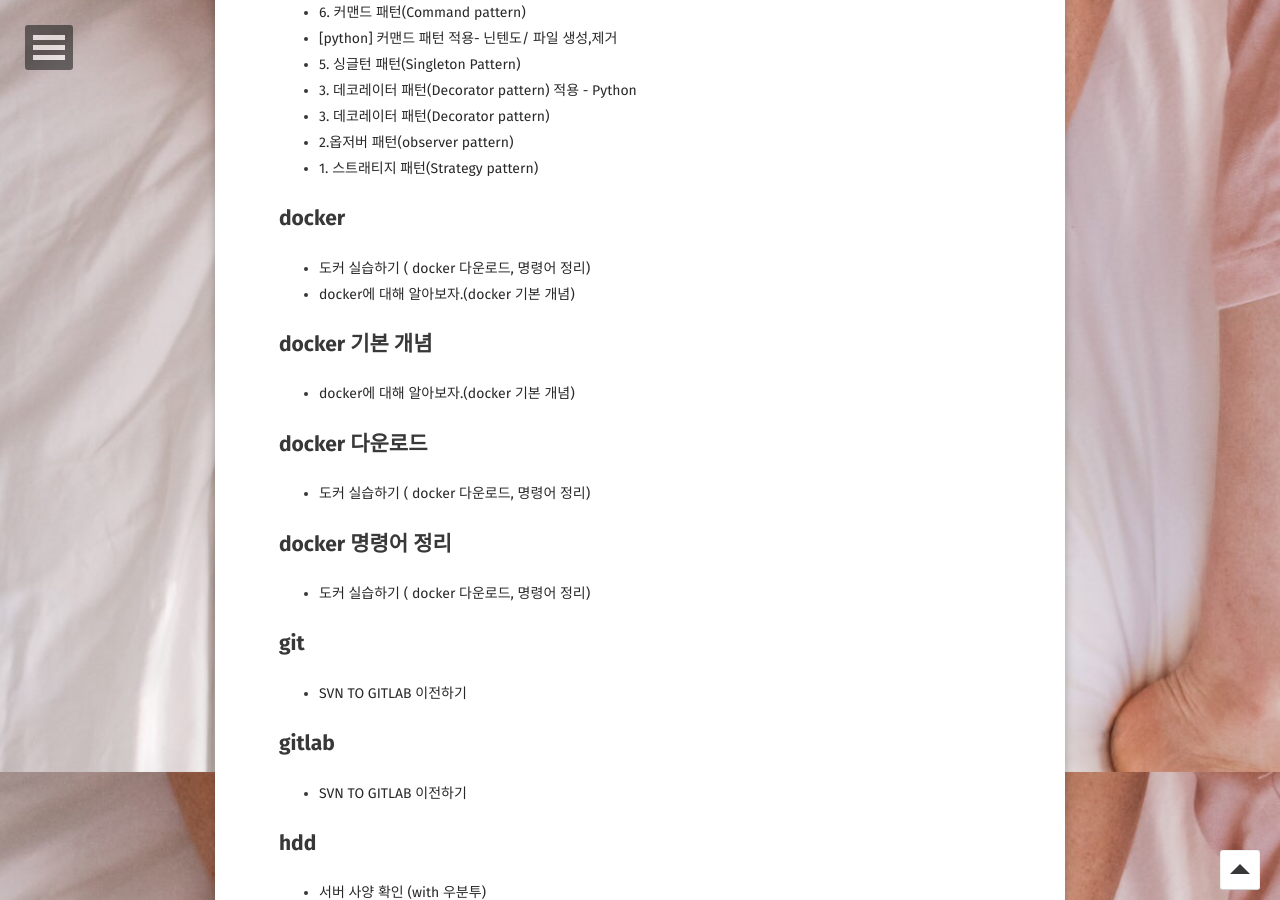
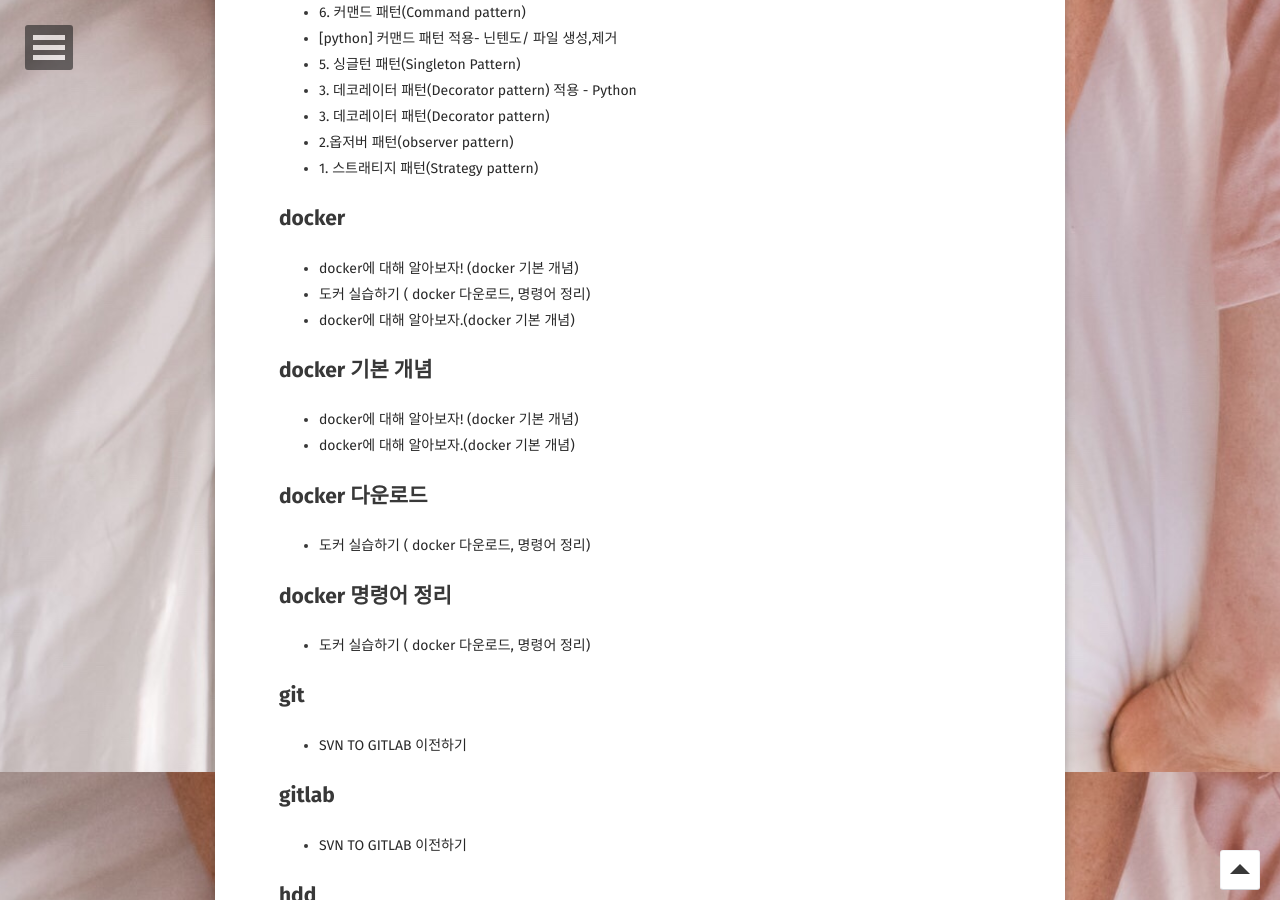
Before and after one commit to JUNGEEYOU/JUNGEEYOU.github.io, a Jekyll site: the page built from tags/index.html, in a window 1280 px wide and 900 px high, scrolled down 4628 px. Built offline with Jekyll 4.4.1, drawn with Linux system fonts in a browser that asks for light colours; some web fonts are replaced; comment, search, counter and statistics services are not loaded; some of the changed lines change nothing that is shown; some of the changed text lies outside the part shown.

Commit message:
docker 기본 등록

```diff
--- a/_posts/2020-01-25-docker-basic-1-post.md
+++ b/_posts/2020-01-25-docker-basic-1-post.md
@@ -5,7 +5,6 @@ date: 2020-01-25
 excerpt: ""
 tags: [docker , docker 기본 개념 ]
 comments: true
-docker: true
 ---
 # 👀 목차
 
--- a/_posts/2020-01-26-docker-basic-2-post.md
+++ b/_posts/2020-01-26-docker-basic-2-post.md
@@ -5,7 +5,6 @@ date: 2020-01-26
 excerpt: ""
 tags: [docker , docker 다운로드 , docker 명령어 정리 ]
 comments: true
-docker: true
 ---
 
 # 👀 목차
--- /dev/null
+++ b/_posts/2020-03-15-docker-1-post.md
@@ -0,0 +1,174 @@
+---
+layout: post
+title: "docker에 대해 알아보자! (docker 기본 개념)"
+date: 2020-03-15
+excerpt: ""
+tags: [docker , docker 기본 개념 ]
+comments: true
+docker : true
+feature: /assets/img/docker/basic_1/Moby-logo.png
+image: /assets/img/docker/basic_1/Moby-logo.png
+---
+
+# docker에 대해 알아보자!
+
+> 도커를 사용은 했지만 기본 지식이 부족한 것 같아 기초부터 탄탄히 하려고 한다. 그럼 예전부터 계속 핫한🔥 도커에 대해 알아보자.
+
+# 💡 목차
+
+> 이번 시간에 학습할 부분은 아래와 같다.  전체적으로 무엇을 배울지 미리 확인하고 가자.
+
+1.  **도커(docker)란?**
+    - 도커의 기본 개념을 이해 합니다.
+2. **가상 머신과 도커**
+    - 도커를 이해하기 위해 비슷한 개념인 가상머신과 비교하여 이해해 봅시다.
+3. **도커를 사용하는 이유**
+    - 도커를 왜 사용하는지 알아 봅시다.
+4. **도커 이미지와 컨테이너 이해**
+    - 도커의 핵심 개념으로 이미지와 컨테이너가 무엇인지 알아 봅시다.
+5. **도커 아키택처**
+    - 도커 전체적인 아키텍처를 살펴 봅시다.
+
+---
+
+# 1. 도커(docker)란?
+
+> 아래의 도커 로고를 보며 도커 의미를 알아보자. 로고의 의미를 확인 하면 핵심 개념이 들어 있음을 확인할 수 있습니다.
+
+![docker/Untitled.png](/assets/img/docker/basic_1/Untitled.png)
+
+도커 로그를 통해 보는  도커의 의미
+
+- 도커란 리눅스 컨테이너를 기반으로 합니다. 이는  특정한 프로그램의 배포 및  관리를 단순하게 해주는 유용한 오픈소스 프로젝트 입니다.
+- 도커는 가상머신의 개념과 유사하지만, 차이점이 존재합니다.
+    - 도커와 유사한 가상머신과 비교하며 도커에 대해 알아봅시다.
+
+---
+
+# 2.  도커 컨테이너 vs 가상머신
+
+> 도커 컨테이너 개념을 쉽게 이해하기 위해 차이점을 알아보자.
+
+### 🔹  가상 머신
+
+- **OS 가상화**
+    - 가상 머신에는 항상 아래 그림과 같이 Guest OS 가 필요
+    - 이미지에는 OS가 포함되어 이미지 용량이 큼
+    - 결과적으로 가상머신 이미지로 배포하기에 어려움이 존재
+
+![docker/Untitled%201.png](/assets/img/docker/basic_1/Untitled%201.png)
+
+### 🔹  도커 컨테이너
+
+- **프로세스 격리 방식**
+    - 한 서버에 여러 개의 컨테이너를 실행하며, 서로 영향을 미치지 않고, 독립적으로 실행 가능
+- **vm과 달리 guest OS 설치 필요 없음**
+    - 자원을 host os와 공유하여 용량이 낮음
+    - Host OS와 컨테이너의 차이만 패키징하여 저장( Host OS와 컨터이너 간 공유)
+    - 결과적으로 vm과 다르게 배포하기에 수월
+
+![docker/Untitled%202.png](/assets/img/docker/basic_1/Untitled%202.png)
+
+---
+
+# 3. 도커를 사용하는 이유
+
+## 📌 개발과 배포가 편리해 진다.
+
+- **기존 배포 방식**
+    - 운영 환경에 배포를 하려면, 해당 os 및 버전에 맞춰 개발 환경을 세팅 해야합니다. os가 조금이라도 달라지면, 세팅 방식이 바뀌게 됩니다. 이런 점에서 개발 세팅과 배포는 너무 어려움이 많아집니다.
+- **도커를 사용하게 되면?**
+    - 도커를 사용하여 운영환경에 배포하려고 하면, 해당 컨테이너를 도커 이미지 라는 일종의 패키지로 만들어 운영 서버에 전달하기만 하면 됩니다. 따라서 운영 서버에 새롭게 패키지나 각종 라이브러리 설치 등으로 인한 의존성을 걱정할 필요가 없습니다.
+    - 이것이 가능한 이유는 이전에 설명한 가상머신의 이미지와 달리 이미지 크기가 작기 때문입니다. 또한, 중복되는 레이어는 재사용하여 배포 속도가 빨라집니다.
+
+## 📌 독립성과 확장성이 높아진다.
+
+> 해당 내용을 설명하기 전에 모놀리스 구조와 마이크로 서비스 구조를 이해하고, 왜 도커를 사용하는지 알아봅시다.
+
+### 🔹  모놀리스 구조
+
+- 아래의 그림과 같이 모든 기능이 하나의 프로그램에서 구동되는 방식입니다.
+- 서비스가 복잡&거대 해질 수록 확장하기 어렵다는 단점이 있습니다.
+
+![docker/Untitled%203.png](/assets/img/docker/basic_1/Untitled%203.png)
+
+모놀리스 구조
+
+### 🔹 마이크로서비스 구조
+
+- 아래의 그림과 같이 여러 모듈이 독립된 형태입니다.
+- 독립되기 때문에 **각 기능은 언어에 종속되지 않고, 변화에 빠른 대처가 가능**합니다.
+- 컨테이너는 쉽게 생성이 가능하며, 각 컨테이너가 독립된 환경을 제공합니다. 따라서 마이크로 구조에서 가장 많이 사용됩니다.
+    - 아래 그림을 서비스한다고 해 봅시다.  DB 컨테이너와 웹 서버 컨테이너로 분리할 수 있습니다. 웹 서버에 부하 발생 시, 컨테이너를 늘려 확장이 가능합니다. 또한, 웹과 DB를 컨테이너로 독립된 형태로 구성할 수 있습니다.
+
+![docker/Untitled%204.png](/assets/img/docker/basic_1/Untitled%204.png)
+
+마이크로서비스 구조
+
+---
+
+# 4. 도커 이미지와 컨테이너 이해
+
+> 도커에서 사용하는 기본 단위는 이미지와 컨테이너 입니다. 이는 도커의 핵심 개념입니다.
+
+![docker/Untitled%205.png](/assets/img/docker/basic_1/Untitled%205.png)
+
+### 🔹  도커 이미지
+
+> 이미지는 위와 같이  1 ) 베이스 이미지와 2) 도커파일(Dockerfile)로 생성된 이미지가 존재한다. 1) 베이스 이미지는 Ubuntu, centos, nginx, mongodb 등이 존재합니다. 이는 상위 이미지를 가지고 있지 않습니다.  2)  도커파일로 생성하는 이미지는 커스터마이징을 하기 위해 사용됩니다. 예를 들어 우분투 + nginx 이미지를 만들고 싶을 때 사용됩니다.
+
+- **도커 컨테이너를 실행하기 위해 필요한 설정 템플릿**
+    - 이미지는 도커 컨테이너를 생성하기 위해 필요합니다.
+    - 가상머신을 생성할 때 사용하는 iso 파일과 비슷한 개념입니다.
+- **레이어 방식(여러 개의 계층 구조)**
+    - 수정과 추가되는 부분은 레이어를 추가하는 방식입니다.
+- **커스터마이징 가능**
+    - 이미지는 커스터마이징이 가능하며, 그러기 위해서는 Dockerfile를 작성하면 됩니다.
+    - 작성한 이미지는 docker hub([https://hub.docker.com](https://hub.docker.com/))에 등록하거나 docker register를 만들어 저장할 수 있습니다.
+
+### 🔹  도커 컨테이너
+
+- **이미지를 실행(run)한 상태**
+    - 위 그림과 같이 실행을 하면 컨테이너가 생성된다.
+- **다른 컨테이너들과 독립적 존재**
+    - 한 서버에 여러 컨테이너들은 서로 영향을 주지 않으며, 호스트에도 영향을 주지 않습니다.
+- **데이터 영구적 보관 x**
+    - 컨테이너가 데이터를 영구적으로 보관하지 않으므로 컨테이너를 삭제하면 안에 있는 데이터와 상태들까지도 삭제된다. 이 때 volume을 사용하면 컨테이너를 삭제하더라도 데이터 또는 상태를 보존할 수 있다.
+
+---
+
+# 5. Docker architecture
+
+아래 그림과 같이 도커의 구조는 두 가지가 존재합니다. **클라이언트와 서버** 입니다.
+
+![docker/Untitled%206.png](/assets/img/docker/basic_1/Untitled%206.png)
+
+[https://docs.docker.com/engine/docker-overview/](https://docs.docker.com/engine/docker-overview/) Docker architecture 참조
+
+### 🔹 Daemon
+
+ 도커 서버는 실제 컨테이너를 생성 및 실행하며 이미지를 관리합니다. 이는 dockerd(docker daemon) 에서 동작합니다.
+
+### 🔹 Client
+
+  도커 클라이언트로 사용자가 명령어를 입력(예를 들면 'docker run') 하면 도커 클라이언트는 명령어를 도커 데몬에게 api로 전달합니다.
+
+### 🔹 Registry
+
+ 도커 이미지를 저장하는 곳이다. 기본적으로 Docker Hub에  퍼블릭 레지스트리로 생성할 수 있으며,  프라이빗 레지스트리도 생성할 수 있습니다.
+
+### 🔹 Docker 객체
+
+- **Images** : 컨테이너를 생성하기 위한 **read-only** 템플릿이며, 기존 이미지를 커스터마이징하여 새로운 이미지를 만들 수도 있습니다.
+- **Containers**: Image를 실행(run)한 것이며, 컨테이너는 다른 컨테이너와 호스트 컴퓨터로부터 독립적이다.
+
+---
+
+# 마무리
+
+> 이번 시간에는 도커의 기본 개념에 대해서 알아봤습니다. 아래 공부하기 좋은 사이트도 같이 보시면 좋을 것 같습니다. 다음 시간에는 docker를 실제로 사용해 봅시다. 🤗
+
+### 📌 docker 공부하기 좋은 사이트 리스트
+
+- [https://docs.docker.com/get-started/](https://docs.docker.com/get-started/)
+- [https://github.com/remotty/documents.docker.co.kr](https://github.com/remotty/documents.docker.co.kr)
```
Also changed, not shown: assets/img/docker/basic_1/Moby-logo.png (added), assets/img/docker/basic_1/Untitled 1.png (added), assets/img/docker/basic_1/Untitled 2.png (added), assets/img/docker/basic_1/Untitled 3.png (added), assets/img/docker/basic_1/Untitled 4.png (added), assets/img/docker/basic_1/Untitled 5.png (added), assets/img/docker/basic_1/Untitled 6.png (added), assets/img/docker/basic_1/Untitled.png (added).
